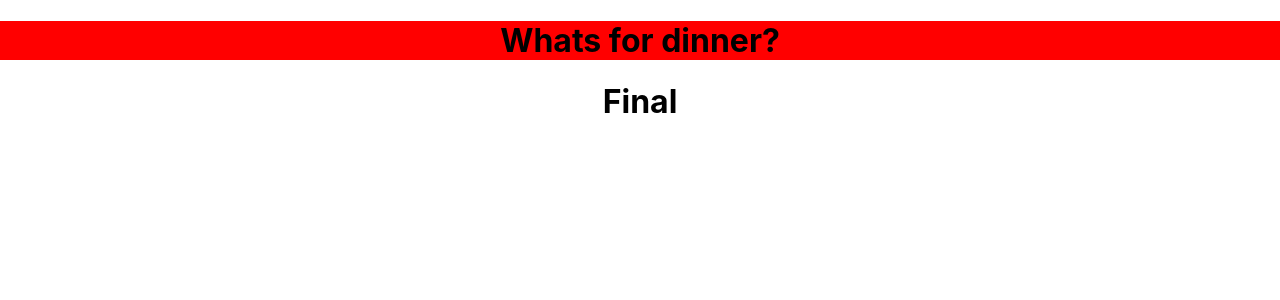
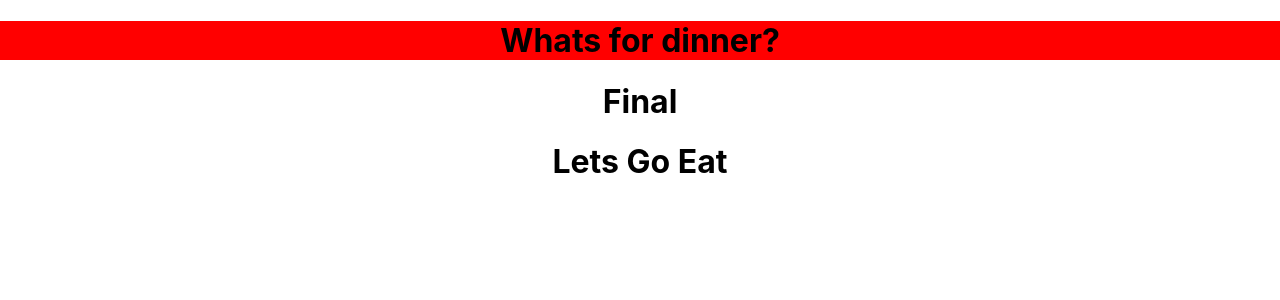
Before and after one commit to jerni81/restaurant_finder, a React (Create React App) app: page /final in a window 1280 px wide. Shown: the top 300 px of the page. Built offline with nearby package versions, Linux system fonts and the light colour scheme.

Commit message:
added and implemented final choice

```diff
--- a/src/components/Final.js
+++ b/src/components/Final.js
@@ -1,8 +1,54 @@
 import React from "react";
 
 class Final extends React.Component {
+  constructor(props) {
+    super(props);
+    this.state = {
+      newSelected: []
+    };
+  }
+
+  shuffleIt = () => {
+    function shuffle(array) {
+      var m = array.length,
+        t,
+        i;
+      while (m) {
+        i = Math.floor(Math.random() * m--);
+        t = array[m];
+        array[m] = array[i];
+        array[i] = t;
+      }
+      return array;
+    }
+
+    shuffle(this.props.selected);
+    console.log(this.props.select);
+    this.setState({
+      newSelected: this.props.selected
+    });
+  };
+
+  componentDidMount() {
+    this.shuffleIt();
+  }
+
   render() {
-    return <h1>Final</h1>;
+    console.log(this.state.newSelected);
+
+    const finalChoice = this.state.newSelected.map((d, i) => {
+      if (i < 1) {
+        return <div key={i}>{d}</div>;
+      }
+    });
+
+    return (
+      <div>
+        <h1>Final</h1>
+        {finalChoice}
+        <h1>Lets Go Eat</h1>
+      </div>
+    );
   }
 }
 
--- a/src/components/Main.js
+++ b/src/components/Main.js
@@ -54,7 +54,10 @@ class Main extends React.Component {
               }
             }}
           />
-          <Route path="/final" render={props => <Final />} />
+          <Route
+            path="/final"
+            render={props => <Final selected={this.state.selected} />}
+          />
           <Route
             exact
             path="/"
--- a/src/components/Options.js
+++ b/src/components/Options.js
@@ -55,7 +55,7 @@ class Options extends React.Component {
 
     return (
       <div className="container">
-        <h1>This is options</h1>
+        <h1>Pick 4 that sound ok and we'll make the final choice for you!!</h1>
         <div>{theOptions}</div>
         <h1>Selected</h1>
         <div>{theSelected}</div>
```
